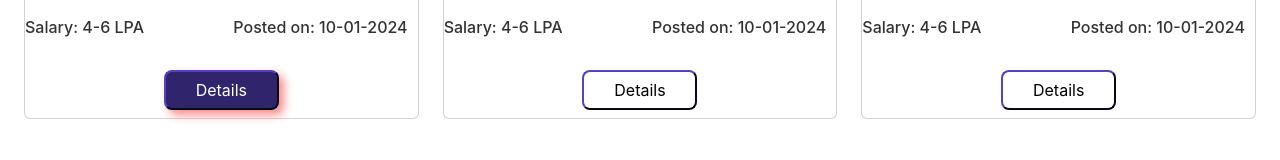
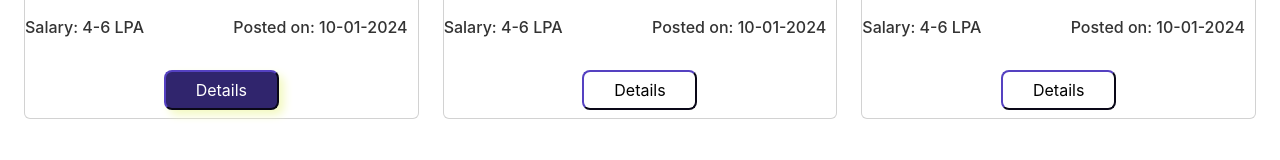
Before and after one commit to VishK98/Squash-Global, a React (Create React App) app: page /careers in a window 1280 px wide. In both pictures the pointer is over the button 221 px from the left and 2651 px from the top of the page. Shown: the part 2562-2722 px from the top of the page. Built offline with nearby package versions, Linux system fonts and the light colour scheme; a web font is replaced by a local one.

Commit message:
Update Careers.css

```diff
--- a/src/components/Careers/Careers.css
+++ b/src/components/Careers/Careers.css
@@ -42,7 +42,7 @@
   color: #fff;
   border-color: #30256d;
   background-color: #30256d;
-  box-shadow: 5px 5px 10px #f48c8c;
+  box-shadow: 5px 5px 10px #f3f9c0;
   border-radius: 8px;
 }
 
```
